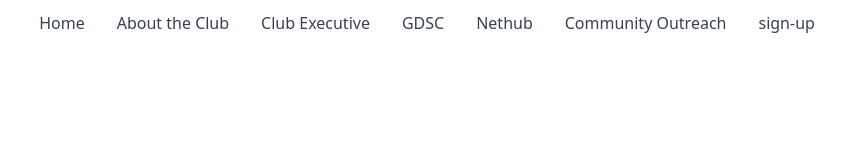
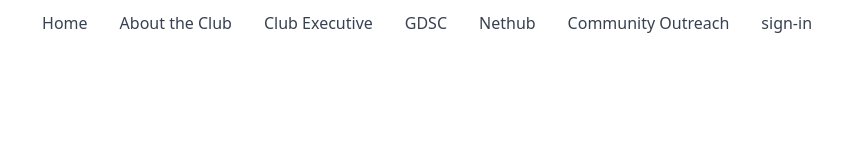
Before and after one commit to TroyMoses/it-club, a website: page index.html in a window 1280 px wide. Shown: the full height of the page, 349-1204 px from the left. Drawn offline with Linux system fonts and the light colour scheme.

Commit message:
sign-in
added sign-up changes

```diff
--- a/index.html
+++ b/index.html
@@ -26,7 +26,7 @@
             <a href="#" class="nav-link">GDSC</a>
             <a href="#" class="nav-link">Nethub</a>
             <a href="#" class="nav-link">Community Outreach</a>
-            <a href="#" class="nav-link">sign-up</a>
+            <a href="#" class="nav-link">sign-in</a>
         </div>
         <div></div>
     </nav>
```
